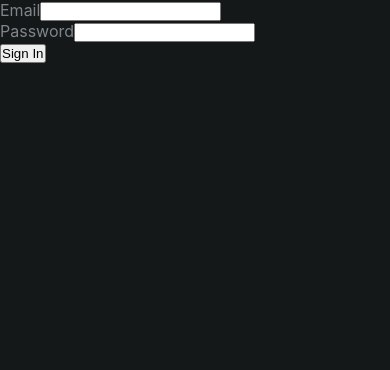
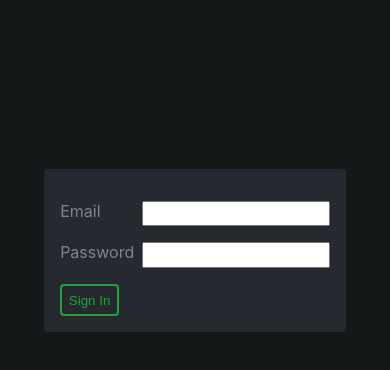
Before and after one commit to Tymibl05/access-requests, a React (Create React App) app in the folder client/: page / in a window 390 px wide. Shown: the top 370 px of the page. Built offline with nearby package versions, Linux system fonts and the light colour scheme.

Commit message:
added responsive styles

```diff
--- a/client/src/App.scss
+++ b/client/src/App.scss
@@ -3,7 +3,7 @@
   margin: 0 auto;
   nav,
   footer {
-    padding: 1em 0;
+    padding: 1em;
   }
   nav {
     display: flex;
@@ -28,7 +28,7 @@
         border-radius: 4px;
       }
       input {
-        padding: 0.25em;
+        padding: 0.5em;
         border-radius: 8px;
         outline: none;
         color: var(--white);
@@ -38,5 +38,15 @@
         }
       }
     }
+
+    @media screen and (max-width: 769px) {
+      input {
+        max-width: 80px;
+        transition: all ease-in 1s;
+        &:focus {
+          max-width: 100%;
+        }
+      }
+    }
   }
 }
--- a/client/src/Nav.js
+++ b/client/src/Nav.js
@@ -28,7 +28,7 @@ export const Nav = () => {
         <h2>Access</h2>
       </Link>
       <div>
-        <button onClick={() => navigate('/new-request')}>+ New Request</button>
+        <button onClick={() => navigate('/new-request')}>+ New</button>
         <form onSubmit={submitSearch}>
           <input
             type="text"
--- a/client/src/pages/home/home.scss
+++ b/client/src/pages/home/home.scss
@@ -1,4 +1,5 @@
 #Home {
+  padding: 1em;
   .container {
     // LAYOUT
     display: grid;
@@ -14,6 +15,7 @@
     .Pending {
       grid-column: 1/3;
     }
+
     // STYLES
     .Onsite,
     .Active {
@@ -51,7 +53,6 @@
         border-color: var(--blue1);
         h2 {
           color: var(--blue1);
-          background-color: var(--blue2);
         }
       }
       .visitors {
@@ -79,7 +80,6 @@
         border-color: var(--green1);
         h2 {
           color: var(--green1);
-          background-color: var(--green2);
         }
         .filters {
           display: flex;
@@ -120,7 +120,6 @@
         border-color: var(--orange1);
         h2 {
           color: var(--orange1);
-          background-color: var(--orange2);
         }
       }
       .requests {
@@ -146,5 +145,44 @@
         }
       }
     }
+
+    // MEDIA
+    @media screen and (max-width: 769px) {
+      display: flex;
+      flex-direction: column;
+      .Onsite,
+      .Active,
+      .Pending {
+        height: unset;
+        .header {
+          text-align: center;
+        }
+      }
+      .Onsite {
+        .visitors {
+          display: flex;
+          gap: 0.5em;
+          overflow-x: scroll;
+          .vis {
+            min-height: 100%;
+            min-width: 100px;
+            display: flex;
+            flex-direction: column;
+            justify-content: space-between;
+          }
+        }
+      }
+      .Active {
+        max-height: 50vh;
+        .header {
+          .filters {
+            display: none;
+          }
+          h2 {
+            width: 100%;
+          }
+        }
+      }
+    }
   }
 }
--- a/client/src/pages/newReq/NewReq.js
+++ b/client/src/pages/newReq/NewReq.js
@@ -12,6 +12,7 @@ export const NewReq = () => {
   const [employees, setEmployees] = useState([]); // each vis needs user_id + user_name
   const [selected, setSelected] = useState([]);
   const [search, setSearch] = useState('');
+
   const results =
     search === ''
       ? []
--- a/client/src/pages/newReq/newReq.scss
+++ b/client/src/pages/newReq/newReq.scss
@@ -1,5 +1,6 @@
 #NewReq {
   .container {
+    padding: 1em;
     h1 {
       color: var(--blue1);
     }
@@ -53,6 +54,7 @@
         }
       }
       .description > textarea {
+        max-width: 100%;
         resize: none;
       }
       button {
@@ -91,6 +93,7 @@
       .cards {
         display: flex;
         gap: 1em;
+        overflow-x: scroll;
         .vis {
           position: relative;
           min-width: 150px;
@@ -115,4 +118,15 @@
       }
     }
   }
+
+  @media screen and (max-width: 769px) {
+    .Info {
+      .window > .dates {
+        flex-direction: column;
+      }
+    }
+    .Visitors > .header {
+      flex-direction: column;
+    }
+  }
 }
--- a/client/src/pages/request/request.scss
+++ b/client/src/pages/request/request.scss
@@ -1,6 +1,8 @@
 #Request {
   .container {
-    display: grid;
+    padding: 1em;
+    display: flex;
+    flex-direction: column;
     gap: 1em;
     &.client {
     }
@@ -90,6 +92,8 @@
       .cards {
         display: flex;
         gap: 1em;
+        overflow-x: scroll;
+        padding: 0.25em;
         .visitor {
           min-width: 150px;
           min-height: 200px;
@@ -139,7 +143,15 @@
         }
       }
     }
-    .Log {
+    .Logs {
+    }
+
+    @media screen and (max-width: 769px) {
+      .Visitors {
+        .actions {
+          display: flex;
+        }
+      }
     }
   }
 }
--- a/client/src/pages/signin/SignIn.js
+++ b/client/src/pages/signin/SignIn.js
@@ -1,5 +1,6 @@
 import React from 'react';
 import { useStore } from '../../Context';
+import './signin.scss';
 
 export const SignIn = () => {
   const { dispatch } = useStore();
--- a/client/src/pages/signin/signin.scss
+++ b/client/src/pages/signin/signin.scss
@@ -0,0 +1,27 @@
+#SignIn {
+  display: flex;
+  justify-content: center;
+  .card {
+    margin-top: 20vh;
+    padding: 1em;
+    border-radius: 4px;
+    color: var(--gray1);
+    background-color: var(--gray3);
+    form > div {
+      display: flex;
+      justify-content: space-between;
+      gap: 0.5em;
+      margin: 1em 0;
+      input {
+        padding: 0.25em;
+      }
+    }
+    form > button {
+      padding: 0.5em;
+      background-color: transparent;
+      color: var(--green1);
+      border: 2px solid var(--green1);
+      border-radius: 4px;
+    }
+  }
+}
```
